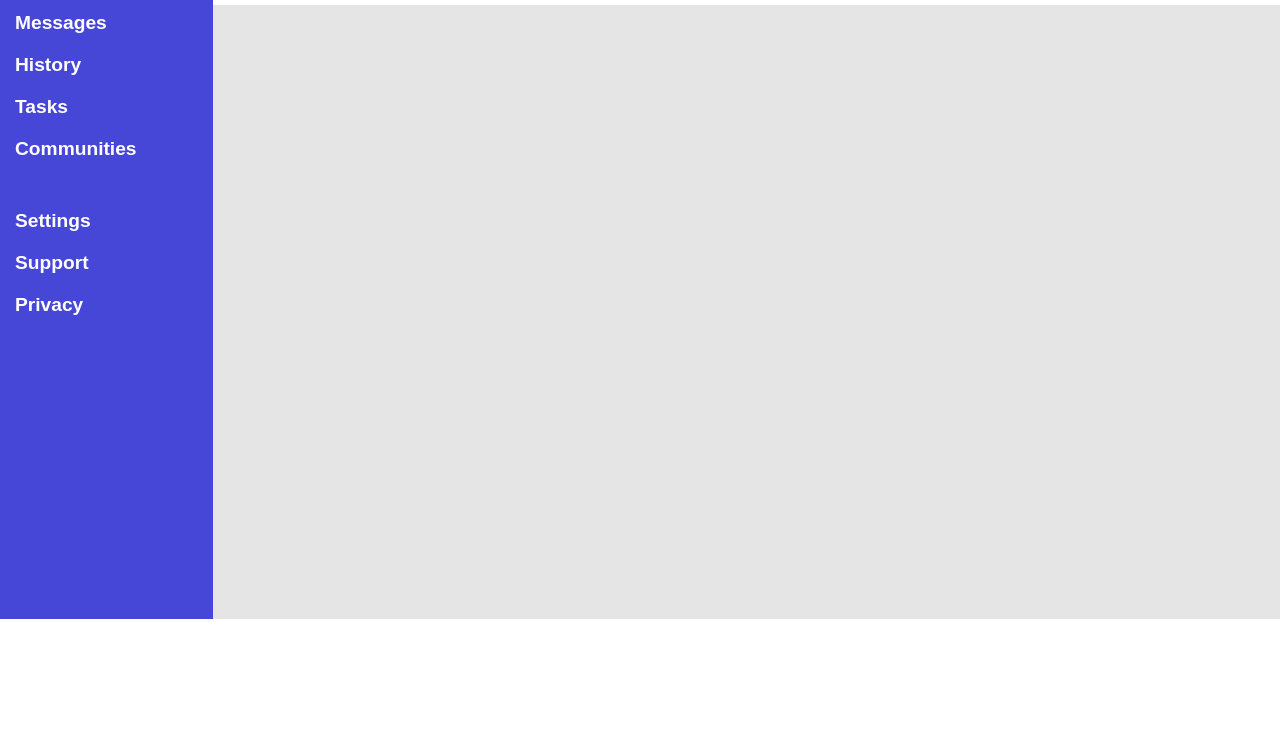
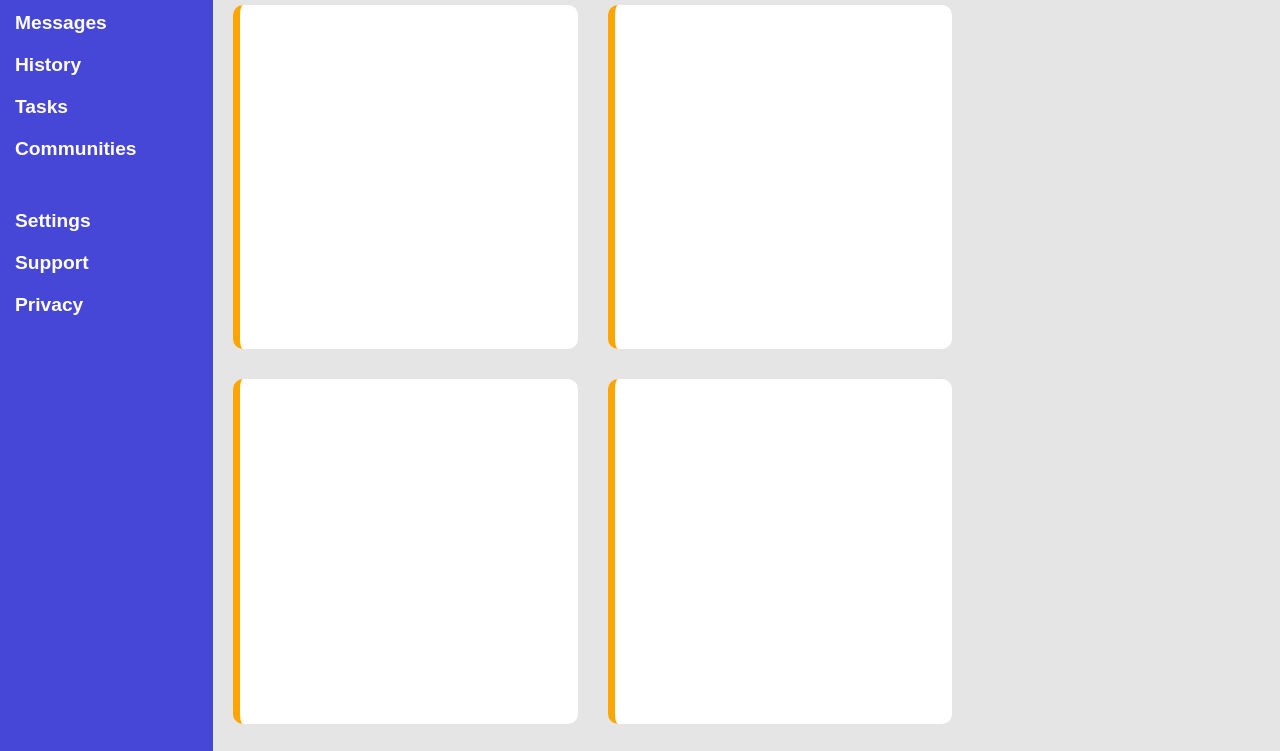
Before and after one commit to Inquisitive-Rishi/admin_dashboard, a plain HTML site: page index.html in a window 1280 px wide. Shown: the part 181-932 px from the top of the page. Before the commit the page ends 800 px from the top, so only its background shows below. Drawn offline with Linux system fonts and the light colour scheme.

Commit message:
add cards

```diff
--- a/index.html
+++ b/index.html
@@ -49,7 +49,22 @@
                 </div>
             </div>
         </div>
-        <div class="main"></div>
+        <div class="main">
+            <div class="left-cards">
+                <div class="left-card card-1"></div>
+                <div class="left-card card-2"></div>
+                <div class="left-card card-3"></div>
+                <div class="left-card card-4"></div>
+                <div class="left-card card-5"></div>
+                <div class="left-card card-6"></div>
+                <div class="left-card card-7"></div>
+                <div class="left-card card-8"></div>
+                <div class="left-card card-9"></div>
+            </div>
+            <div class="right-cards">
+
+            </div>
+        </div>
     </div>
 </body>
 </html>
--- a/style.css
+++ b/style.css
@@ -1,14 +1,17 @@
 * {
     margin: 0;
     padding: 0;
+    box-sizing: border-box;
     font-family: sans-serif;
 }
 
+
+
 .container {
     display: grid;
+    height: 100vh;
     grid-template-columns: 1fr 5fr;
     grid-template-rows: 1fr 5fr;
-    height: 100vh;
 }
 
 .logo {
@@ -38,7 +41,7 @@
 
 .header {
     display: grid;
-    padding: 20px 50px;
+    padding: 5px 50px;
     font-size: 1.2em;
     font-weight: 800;
     background-color: rgb(255, 255, 255);
@@ -90,15 +93,28 @@
     border-radius: 25px;
 }
 
-
+/* main section */
 
 .main {
     display: grid;
+    grid-template-columns: 2.1fr 0.9fr;
+    padding: 30px 20px;
     background-color: rgb(229, 229, 229);
-    grid-column: 2;
-    grid-row: 2;
 }
 
+.left-cards {
+    display: grid;
+    grid-template-columns: repeat(auto-fit, minmax(250px, 1fr));
+    grid-template-rows: 1fr 1fr 1fr 1fr 1fr 1fr;
+    gap: 30px;
+}
+
+.left-card {
+    aspect-ratio: 1;
+    border-radius: 10px;
+    border-left: 7px solid orange;
+    background-color: white;
+}
 
 
 ul {
```
